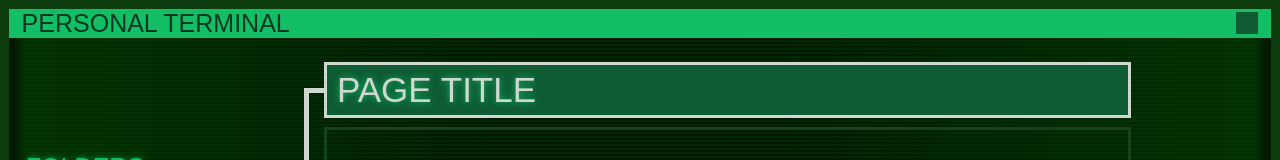
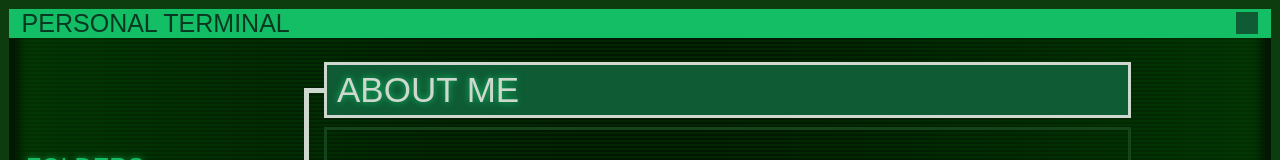
Before and after one commit to Lucianoluxx/lucianoluxx.github.io, a plain HTML site: page desktop.html in a window 1280 px wide. Shown: the top 160 px of the page. Drawn offline with Linux system fonts and the light colour scheme; a web font is replaced by a local one.

Commit message:
Update desktop.html

```diff
--- a/desktop.html
+++ b/desktop.html
@@ -35,7 +35,7 @@
 						<div id="thirdl"></div>
 					</div>
 					<div id="desc-parent">
-						<div id="pagehd"><p class="pagetitles">Page title</p></div>
+						<div id="pagehd"><p class="pagetitles">About me</p></div>
 						<div id="pagehdund"><p>&nbsp;</p></div>
 						<div id="desc">
 							<p class="desctext">Hello!</p>
```
